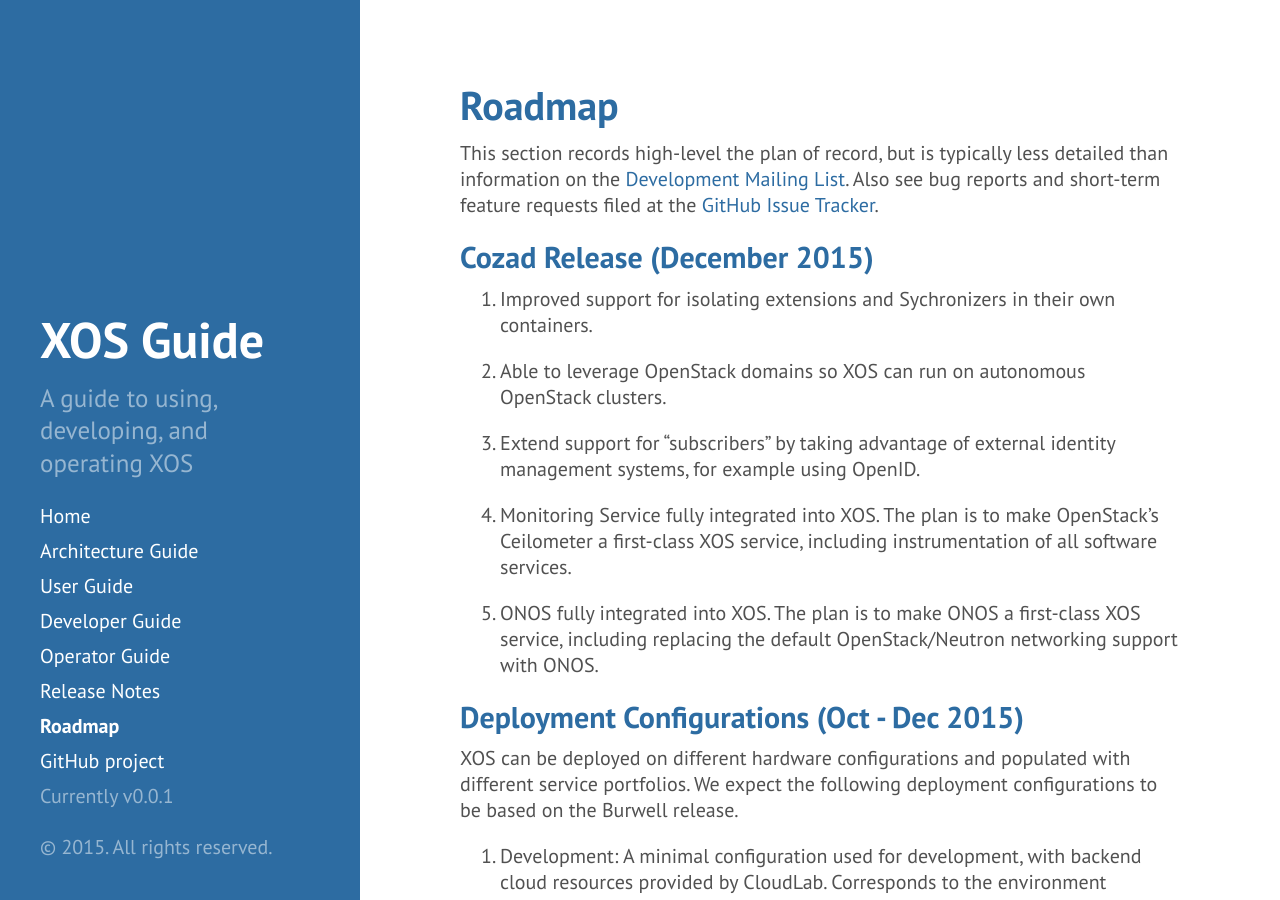
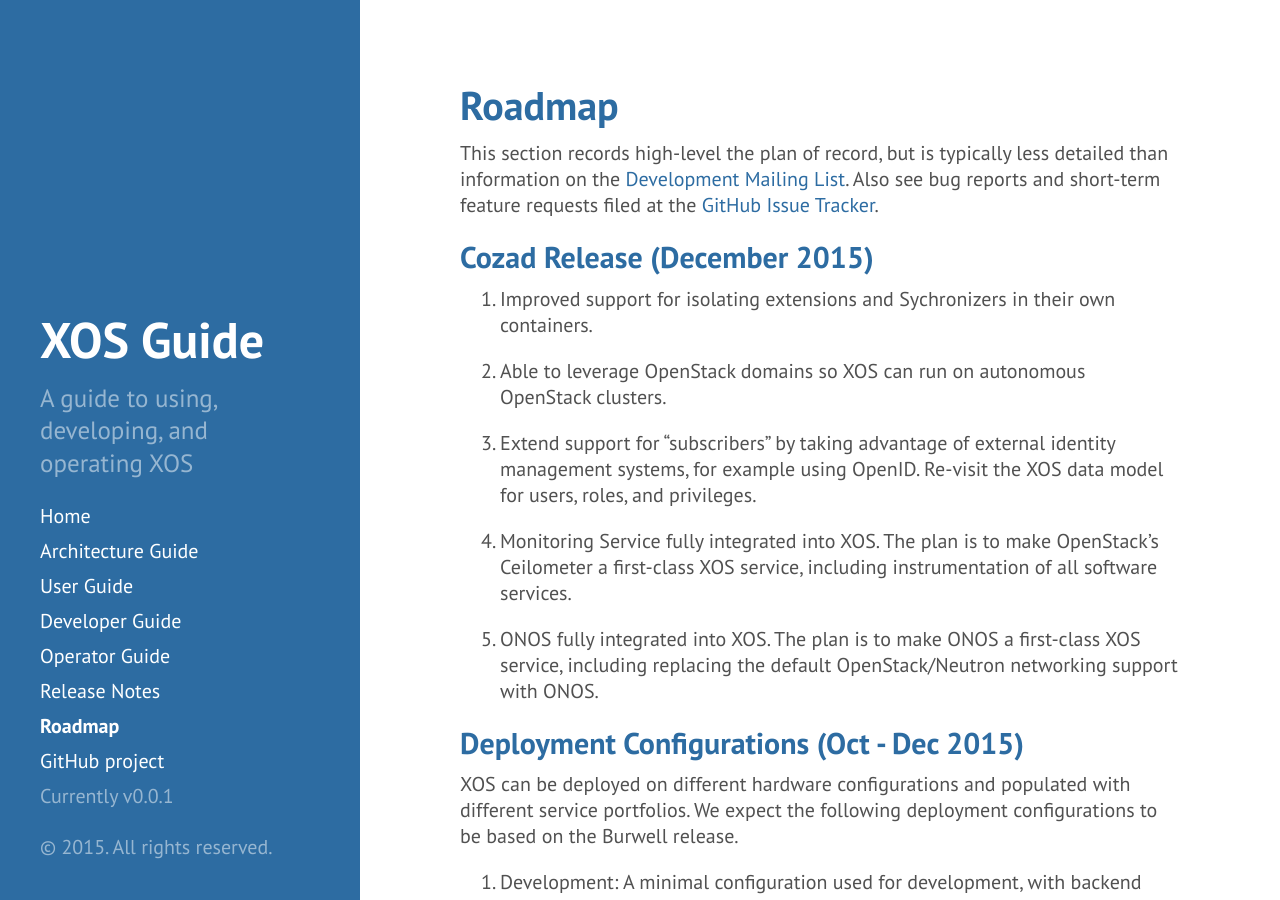
Before and after one commit to open-cloud/open-cloud.github.io.old, a Jekyll site: the page built from 5_roadmap.md, in a window 1280 px wide and 900 px high. Built offline with Jekyll 4.4.1, drawn with Linux system fonts in a browser that asks for light colours; Markdown is read by kramdown in place of the engine named in the settings.

Commit message:
upgraded roadmap

```diff
--- a/5_roadmap.md
+++ b/5_roadmap.md
@@ -18,7 +18,8 @@
    OpenStack clusters.
 
 3. Extend support for "subscribers" by taking advantage of external
-   identity management systems, for example using OpenID.
+   identity management systems, for example using OpenID. Re-visit
+   the XOS data model for users, roles, and privileges.
 
 4. Monitoring Service fully integrated into XOS. The plan is to make
    OpenStack's Ceilometer a first-class XOS service, including
```
